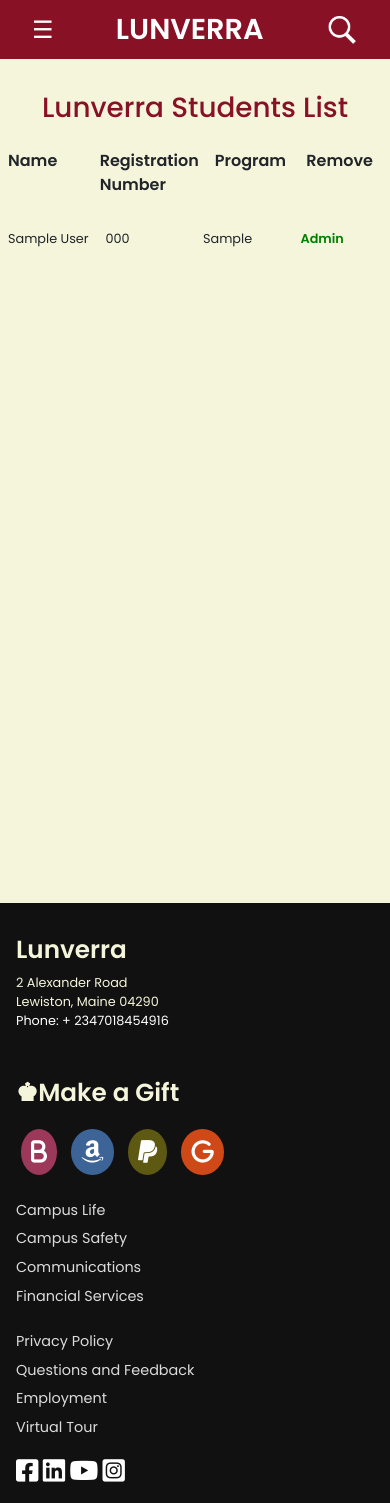
After one commit to Essietasha/Lunverra-University, a Flask app: page /students in a window 390 px wide. The commit adds this page. Run offline with Flask 3, Linux system fonts and the light colour scheme; the visitor is signed in with stand-in values (Sample User, id 1); tables that the repository leaves empty hold one stand-in row (values such as "Sample post").

Commit message:
Lunverra files updated

```diff
--- a/app/routes.py
+++ b/app/routes.py
@@ -220,8 +220,11 @@ def logout():
 @login_required
 def application():
     userID = session.get("userID")
+    user = User.query.filter_by(id=userID).first()
+    firstname = user.firstname[:1].upper() + user.firstname[1:]
 
     if request.method == "POST":
+
         firstname = request.form.get("firstname")
         email = request.form.get("email")
         lastname = request.form.get("lastname")
@@ -244,7 +247,10 @@ def application():
             lastname = sanitize_input(validate_input(lastname))
             phone = sanitize_input(validate_input(phone))
             edubackground = sanitize_input(validate_input(edubackground))
-            addMessage = sanitize_input(validate_input(addMessage))
+            if addMessage:
+                addMessage = sanitize_input(validate_input(addMessage))
+            else:
+                addMessage = None
         except Exception as e:
             flash(str(e), "danger")
             return redirect("/application")
@@ -260,7 +266,7 @@ def application():
 
         existing_application = Application.query.filter_by(registrationNumber=regNum).first()
         if existing_application:
-            flash("You have already submitted an application.", "warning")
+            flash("You have already submitted an application. Visit your dashboard to review.", "warning")
             return redirect("/")
 
         new_Application = Application(registrationNumber=regNum)
@@ -284,7 +290,7 @@ def application():
         flash("Your application is successful! Please check your email or dashboard for more information.", "success")
         return redirect("/dashboard")
 
-    return render_template("application.html")
+    return render_template("application.html", firstname=firstname, email=user.email)
 
 
 @app.route("/approveapplications", methods=["GET", "POST"])
@@ -331,8 +337,63 @@ def dashboard():
         return redirect("/login")
 
     userRegNum = userProfile.registrationNumber
+    userfirstname = userProfile.firstname[:1].upper() + userProfile.firstname[1:]
 
     appDate = Application.query.filter_by(registrationNumber=userRegNum).first()
     app_date = appDate.application_date if appDate else None
 
-    return render_template("dashboard.html", userProfile=userProfile, app_date=app_date)
+    return render_template("dashboard.html", userProfile=userProfile, app_date=app_date, userfirstname=userfirstname)
+
+
+@app.route("/students")
+@login_required
+def students():
+
+    userID = session.get("userID")
+    admin = User.query.filter_by(id=userID).first()
+
+    if not admin or not admin.is_admin:
+        flash("Access denied. Admins only.", "danger")
+
+    students = User.query.all()
+    return render_template("students.html", students=students, isAdmin=admin.is_admin, currentUserID=userID)
+
+
+@app.route("/deletestudent/<int:studentID>", methods=["POST"])
+@login_required
+def deleteStudent(studentID):
+    userID = session.get("userID")
+    admin = User.query.filter_by(id=userID).first()
+
+    if not admin or not admin.is_admin:
+        flash("Access denied. Admins only.", "danger")
+        return redirect("/students")
+
+    student = User.query.get_or_404(studentID)
+    studentRegNum = student.registrationNumber
+
+    studentApplication = Application.query.filter_by(registrationNumber=studentRegNum).first()
+
+    if student.id == userID:
+        flash("You cannot delete your own account.", "warning")
+        return redirect("/students")
+
+    db.session.delete(student)
+    if studentApplication:
+        db.session.delete(studentApplication)
+    db.session.commit()
+    flash(f"{student.firstname} has been deleted.", "success")
+    return redirect("/students")
+
+
+@app.route("/courseregistration")
+@login_required
+def courseregistration():
+    userID = session.get("userID")
+
+    return render_template("courseregistration.html")
+
+
+@app.errorhandler(404)
+def pageNotFound(e):
+    return render_template("notfound.html", errorMessage=str(e)), 404
--- a/app/static/css/styles.css
+++ b/app/static/css/styles.css
@@ -1606,6 +1606,7 @@ button:hover {
 
 .approvals {
   padding: 2rem;
+  min-height: 100vh;
 }
 .approvals h1 {
   margin-bottom: 1rem;
@@ -1642,6 +1643,7 @@ button:hover {
 
 .profileDiv {
   padding: 2rem;
+  min-height: 100vh;
 }
 .profileDiv h1 {
   text-align: center;
@@ -1673,6 +1675,40 @@ button:hover {
   font-weight: bold;
 }
 
+.studentsDiv {
+  padding: 2rem;
+  min-height: 100vh;
+}
+.studentsDiv h1 {
+  text-align: center;
+  margin-bottom: 2rem;
+  color: #881125;
+}
+.studentsDiv .tableHeader {
+  display: grid;
+  grid-template-columns: repeat(4, 1fr);
+  gap: 1rem;
+  font-weight: bold;
+  margin: 1.2rem 0rem;
+  font-size: 1.2rem;
+}
+.studentsDiv .tableBody {
+  display: grid;
+  grid-template-columns: repeat(4, 1fr);
+  gap: 1rem;
+}
+.studentsDiv .tableBody li {
+  list-style: none;
+}
+.studentsDiv .deletestudentBtn {
+  background-color: rgb(192, 12, 12);
+  border: 1px solid transparent;
+  border-radius: 5px;
+  color: #fff;
+  padding: 5px;
+  font-weight: bold;
+}
+
 .alert {
   margin-bottom: 0;
 }
@@ -1746,6 +1782,37 @@ button:hover {
   }
   .profileDiv .profileBox .status {
     display: block;
+  }
+  .studentsDiv {
+    padding: 2rem 0.5rem;
+  }
+  .studentsDiv h1 {
+    margin-bottom: 1.5rem;
+  }
+  .studentsDiv .tableHeader {
+    display: grid;
+    grid-template-columns: repeat(4, 1fr);
+    gap: 1rem;
+    margin: 1rem 0rem;
+    font-size: 1rem;
+  }
+  .studentsDiv .tableBody {
+    display: grid;
+    grid-template-columns: repeat(4, 1fr);
+    gap: 1rem;
+  }
+  .studentsDiv .tableBody li {
+    list-style: none;
+    font-size: 0.8rem;
+  }
+  .studentsDiv .deletestudentBtn {
+    background-color: rgb(192, 12, 12);
+    border: 1px solid transparent;
+    border-radius: 5px;
+    color: #fff;
+    padding: 5px;
+    font-weight: bold;
+    font-size: 0.8rem;
   }
 }
 * {
--- a/app/static/scss/_extras.scss
+++ b/app/static/scss/_extras.scss
@@ -118,6 +118,7 @@
 
 .approvals{
     padding: 2rem;
+    min-height: 100vh;
 
     h1{
         margin-bottom: 1rem;
@@ -161,6 +162,8 @@
 
 .profileDiv{
     padding: 2rem;
+    min-height: 100vh;
+
     h1{
         text-align: center;
     }
@@ -197,6 +200,40 @@
     }
 }
 
+.studentsDiv{
+    padding: 2rem;
+    min-height: 100vh;
+
+    h1{
+        text-align: center;
+        margin-bottom: 2rem;
+        color: $navColor;
+    }
+
+    .tableHeader{
+        @include gridTable();
+        font-weight: bold;
+        margin: 1.2rem 0rem;
+        font-size: 1.2rem;
+    }
+
+    .tableBody{
+        @include gridTable();
+
+        li{
+            list-style: none;
+        }
+    }
+
+    .deletestudentBtn{
+        background-color: rgb(192, 12, 12);
+        border: 1px solid transparent;
+        border-radius: 5px;
+        color: #fff;
+        padding: 5px;
+        font-weight: bold;
+    }
+}
 
 .alert{
     margin-bottom: 0;
@@ -303,4 +340,39 @@
             }
         }
     }
+
+
+    .studentsDiv{
+        padding: 2rem 0.5rem;
+
+        h1{
+            margin-bottom: 1.5rem;
+        }
+
+        .tableHeader{
+            @include gridTable();
+            margin: 1rem 0rem;
+            font-size: 1rem;
+        }
+
+        .tableBody{
+            @include gridTable();
+
+            li{
+                list-style: none;
+                font-size: 0.8rem;
+            }
+        }
+
+        .deletestudentBtn{
+            background-color: rgb(192, 12, 12);
+            border: 1px solid transparent;
+            border-radius: 5px;
+            color: #fff;
+            padding: 5px;
+            font-weight: bold;
+            font-size: 0.8rem;
+        }
+    }
+
 }
--- a/app/static/scss/_variables.scss
+++ b/app/static/scss/_variables.scss
@@ -23,6 +23,12 @@ $navColor: #881125;
     gap: 1rem;
 }
 
+@mixin gridTable {
+    display: grid;
+    grid-template-columns: repeat(4, 1fr);
+    gap: 1rem;
+}
+
 @mixin flexSB {
     display: flex;
     justify-content: space-between;
--- a/app/templates/approveapplications.html
+++ b/app/templates/approveapplications.html
@@ -25,7 +25,8 @@
 
                 <form action="/approveapplications" method="post">
                     <input type="hidden" name="registrationNumber" value="{{ user.registrationNumber }}">
-                    <button type="submit" class="{{ 'grey' if user.is_approved else 'green' }}">Approve</button>
+                    <button type="submit" class="{{ 'grey' if user.is_approved else 'green' }}"
+                    {% if user.is_approved %} disabled {% endif %}> Approve </button>
                 </form>
             </div>
         {% endfor %}
--- a/app/templates/dashboard.html
+++ b/app/templates/dashboard.html
@@ -10,7 +10,9 @@
 
     {% if userProfile.program %}
         <div class="profileBox">
-            <h3>Welcome,  {{ userProfile.lastname }} {{ userProfile.firstname }}</h3>
+            <h3>Welcome,  {{ userProfile.lastname }} {{ userfirstname }}</h3>
+            <p>You have successfully applied to Lunverra University. 🎓</p>
+            <p>Your application is now under review. Below is your application details.</p>
             <ul>
                 <li><strong>Registration Number:</strong> {{ userProfile.registrationNumber }}</li>
                 <li><strong>Date of Birth: </strong>{{ userProfile.dob }}</li>
@@ -30,7 +32,7 @@
         </div>
     {% else %}
         <div class="profileBox">
-            <h3>Welcome, {{ userProfile.firstname }}</h3>
+            <h3>Welcome, {{ userfirstname }}</h3>
             <ul>
                 <li><strong>Registration Number:</strong> {{ userProfile.registrationNumber }}</li>
             </ul>
--- a/app/templates/layout.html
+++ b/app/templates/layout.html
@@ -70,17 +70,20 @@
                     </div>
                     {% else %}
                     <div class="menuColumn">
+                        {% if not is_admin %}
                             <p class="menuHeader"> <a href="/dashboard" class="menuHead">Dashboard</a> </p>
                             <a href="/logout">Logout</a>
-                    </div>
                         {% endif %}
 
                         {% if is_admin %}
                         <div class="menuColumn">
-                        <p class="menuHeader"> <a href="/admin" class="menuHead">Admin Dashboard</a> </p>
-                        <a href="/users">Users</a>
+                            <p class="menuHeader"> <p class="menuHead">Admin</p>
+                            <a href="/students">Students</a>
                             <a href="/approveapplications">View/Approve Applications</a>
                             <a href="/fd">Add Faculty and Departments</a>
+                            <a href="/logout">Logout</a>
+                        </div>
+                        {% endif %}
                     </div>
                 {% endif %}
             </div>
--- a/app/templates/login.html
+++ b/app/templates/login.html
@@ -16,7 +16,7 @@
         <h2>Log in</h2>
         <div class="input-group">
             <i class="fa fa-user"></i>
-            <input type="text" name="regNum" placeholder="Registration Number">
+            <input type="text" name="regNum" placeholder="Registration Number" required>
         </div>
         <div class="input-group">
             <i class="fa fa-lock"></i>
--- a/app/templates/signup.html
+++ b/app/templates/signup.html
@@ -17,12 +17,12 @@
 
         <div class="input-group">
             <i class="fa fa-user"></i>
-            <input type="text" name="firstname" required placeholder="First Name">
+            <input type="text" name="firstname" required placeholder="First Name" autocomplete="off">
         </div>
 
         <div class="input-group">
             <i class="fa fa-envelope"></i>
-            <input type="email" name="email" required placeholder="Email">
+            <input type="email" name="email" required placeholder="Email" autocomplete="off">
         </div>
 
         <div class="input-group">
--- /dev/null
+++ b/app/templates/students.html
@@ -0,0 +1,44 @@
+{% extends "layout.html" %}
+
+{% block title %}
+    Students
+{% endblock %}
+
+
+{% block body %}
+<div class="studentsDiv">
+    {% if is_admin %}
+
+        <div>
+            <h1>Lunverra Students List</h1>
+
+            <div class="tableHeader">
+                <p>Name</p>
+                <p>Registration Number</p>
+                <p>Program</p>
+                <p>Remove</p>
+            </div>
+
+            <div class="tableBody">
+                {% for student in students %}
+                    <li>{{ student.firstname }} {{ student.lastname or ''}}</li>
+                    <li>{{ student.registrationNumber }}</li>
+                    <li>{{ student.program or "No Application" }}</li>
+                        {% if isAdmin and student.id != currentUserID %}
+                        <form action="/deletestudent/{{ student.id }}" method="post"
+                            onsubmit="return confirm('Are you sure you want to delete this student?');">
+                            <button type="submit" class="deletestudentBtn">Delete</button>
+                        </form>
+                        {% else %}
+                        <li><strong style="color: green;">Admin</strong></li>
+                        {% endif %}
+                {% endfor %}
+            </div>
+        </div>
+    {% else %}
+        <div>
+            <h3>Access denied. Admins only!</h3>
+        </div>
+    {% endif %}
+</div>
+{% endblock %}
```
Also changed, not shown: app/notes.txt (+23 -0 lines), app/templates/application.html (+5 -5 lines), app/templates/courseregistration.html (added, +10 -0 lines), app/templates/notfound.html (added, +13 -0 lines), css/styles.css (+67 -0 lines), query.py (+21 -0 lines), app/delii.py (line endings or trailing spaces), 2 other files. Lines whose indentation alone changed are shown as unchanged.
